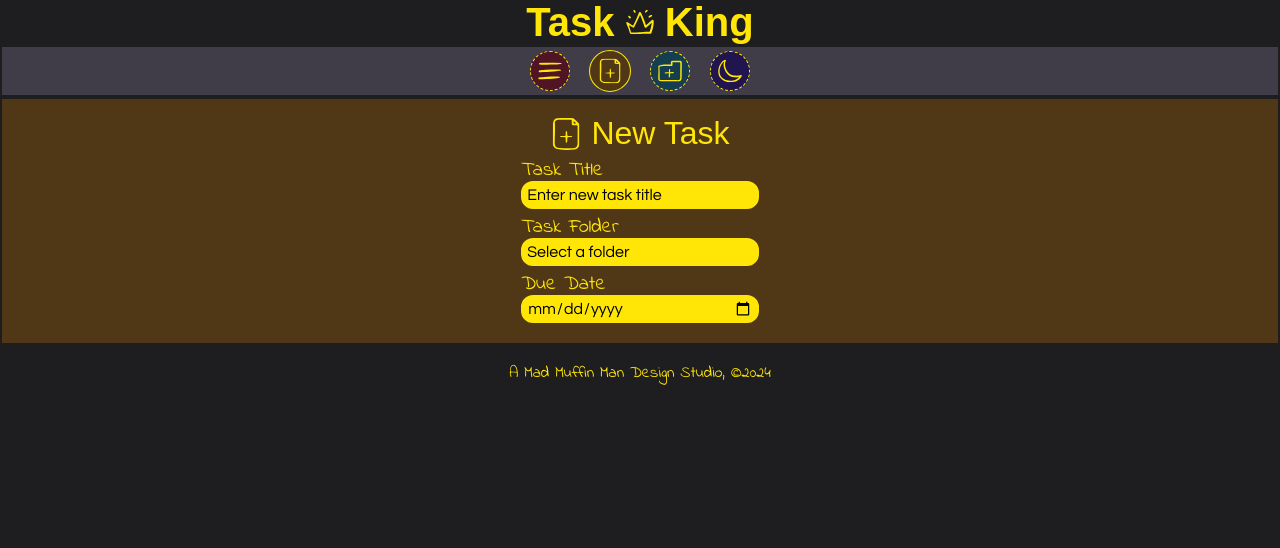
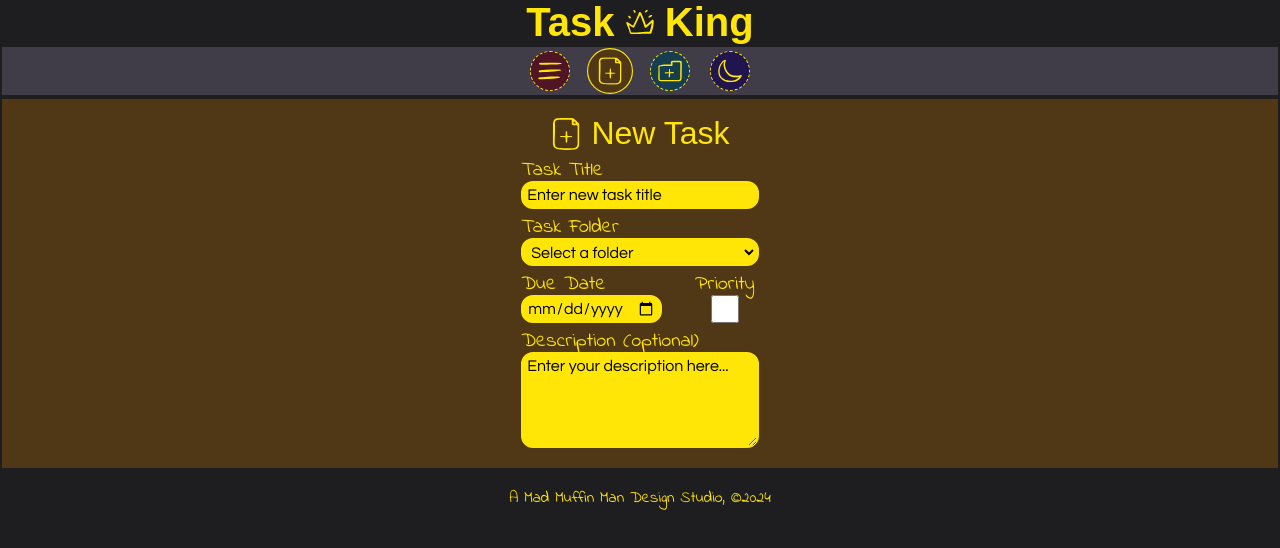
Before and after one commit to ariesGitterHub/odin-todo-list, a website built with webpack: page src/index.html in a window 1280 px wide. Both pictures are taken after a click on the button 610 px from the left and 71 px from the top of the page. Built offline with nearby package versions, Linux system fonts and the light colour scheme; a web font is replaced by a local one.

Commit message:
more additions to new task form

```diff
--- a/src/index.html
+++ b/src/index.html
@@ -91,13 +91,31 @@
             <option value="default">Default</option>
             <option value="chores">Chores</option>
             <option value="fitness">Fitness</option>
+            <option value="fitness">The Odin Project</option>
         </select>
     </div>
 
+    <div class="lvl-row2">
+        <div class="lvl-col">
+            <label for="due-date">Due Date</label>
+            <input type="date" id="due-date" name="due-date">
+        </div>
+        <div class="lvl-col2">
+            <label for="priority-checkbox">Priority</label>
+            <input type="checkbox" id="priority-checkbox"  name="priority">
+        </div>
+    </div>
+
     <div class="lvl-col">
-        <label for="date-input">Due Date</label>
-        <input type="date" id="due-date" name="due-date">
+        <label for="new-task-description">Description (optional)</label>
+          <textarea id="new-task-description" name="task-description" rows="" cols="" placeholder="Enter your description here..."></textarea>
     </div>
+
+    <!-- <div class="lvl-row2">
+        <label for="priority-checkbox">Priority</label>
+        <input type="checkbox" id="priority-checkbox" name="priority">
+    </div>     -->
+
 
     <div class="lvl5">
 
--- a/src/styles/styles.css
+++ b/src/styles/styles.css
@@ -41,9 +41,9 @@
     font-style: normal;
     font-weight: normal;
     line-height: 1; */
-    -webkit-appearance: none;
+    /* -webkit-appearance: none;
     -moz-appearance: none;
-    appearance: none;
+    appearance: none; */
 }
 
 body {
@@ -129,8 +129,16 @@ nav #dark-light-btn {
 
 nav button:hover, nav button:focus {
     border: 1px solid var(--dark-1);
-    transform: scale(1.05);
+    outline: none;
+    transform: scale(1.15);
 }
+
+/* nav #status-btn:hover, nav #status-btn:focus {
+    background-color: #1e1d20;
+    border: 1px solid var(--dark-1);
+    outline: none;
+    transform: scale(1.15);
+} */
 
 
 nav button:active {
@@ -284,11 +292,49 @@ form input, form select {
     font-family: var(--font-plain);
     font-size: 1rem;
     padding: .25rem;
-
 }
 
-form input:hover, form select:hover {
+form #due-date {
+    width: 16ch;
+}
+
+form label[for="priority-checkbox"], form #priority-checkbox {
+margin-left: -3.5rem;
+}
+
+
+/* form #priority-checkbox:checked {
+background-color: red;
+} */
+
+form input:hover, form input:focus, form select:hover, form select:focus {
     border: 2px dashed var(--dark-4);
+    outline: none;
+}
+
+form input::-webkit-input-placeholder {
+    color: inherit;
+    font-size: 1rem;
+}
+
+textarea {
+    height: 6rem;
+    width: 27ch;
+    background-color: var(--dark-1);
+    border: 2px solid var(--dark-1);
+    border-radius: .75rem;
+    font-family: var(--font-plain);
+    font-size: 1rem;
+    padding: .25rem;
+}
+
+textarea::placeholder {
+    color: inherit;
+}
+
+textarea:hover, textarea:focus {
+    border: 2px dashed var(--dark-4);
+    outline: none;
 }
 
 form input::-webkit-input-placeholder {
@@ -302,12 +348,27 @@ form input::-webkit-input-placeholder {
     align-items: center;
 }
 
+.lvl-row2 {
+    width: 27ch;
+    display: flex;
+    justify-content: start;
+    align-items: center;
+}
+
 .lvl-col {
     display: flex;
     flex-direction: column;
     justify-content: center;
     align-items: start;
 }
+
+.lvl-col2 {
+    display: flex;
+    flex-direction: column;
+    justify-content: center;
+    align-items: center;
+}
+
 
 #MMM {
     display: flex;
```
